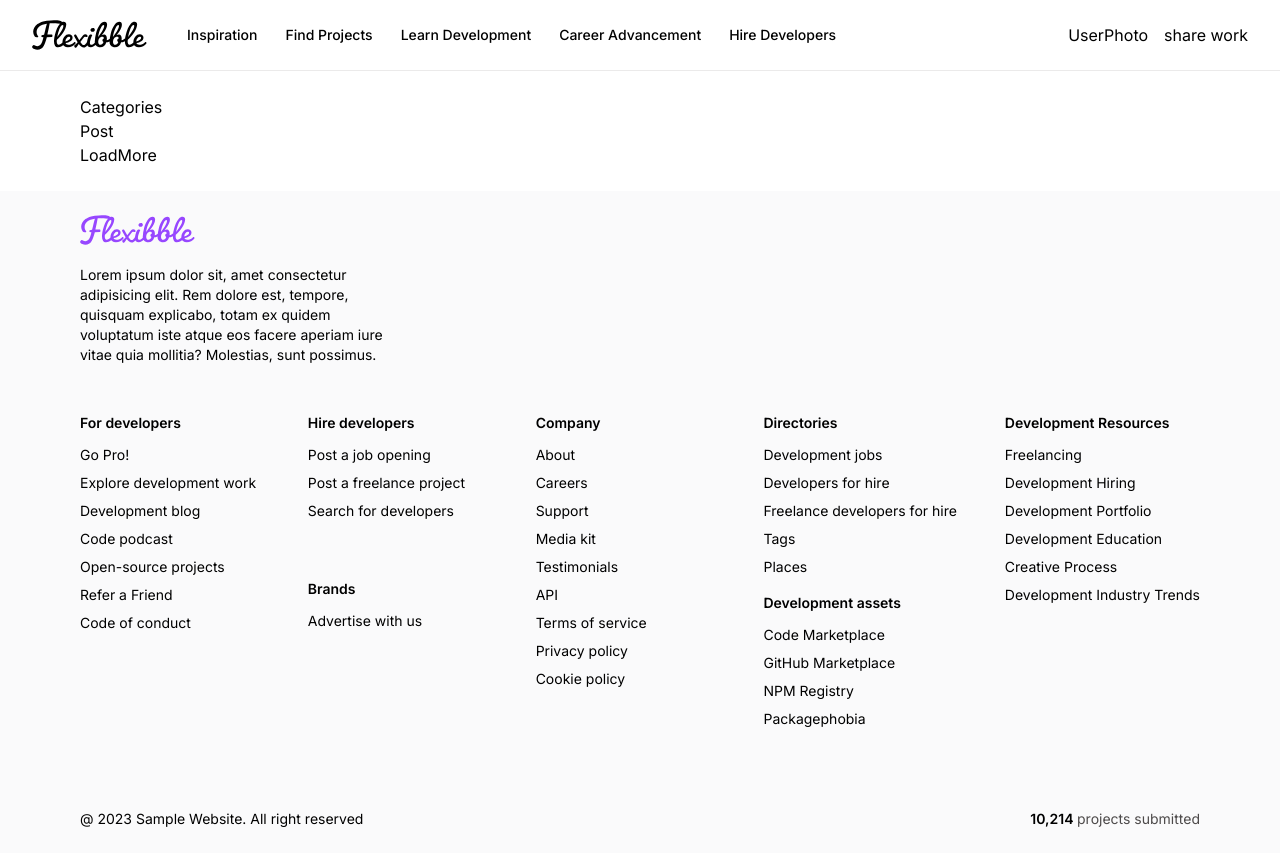
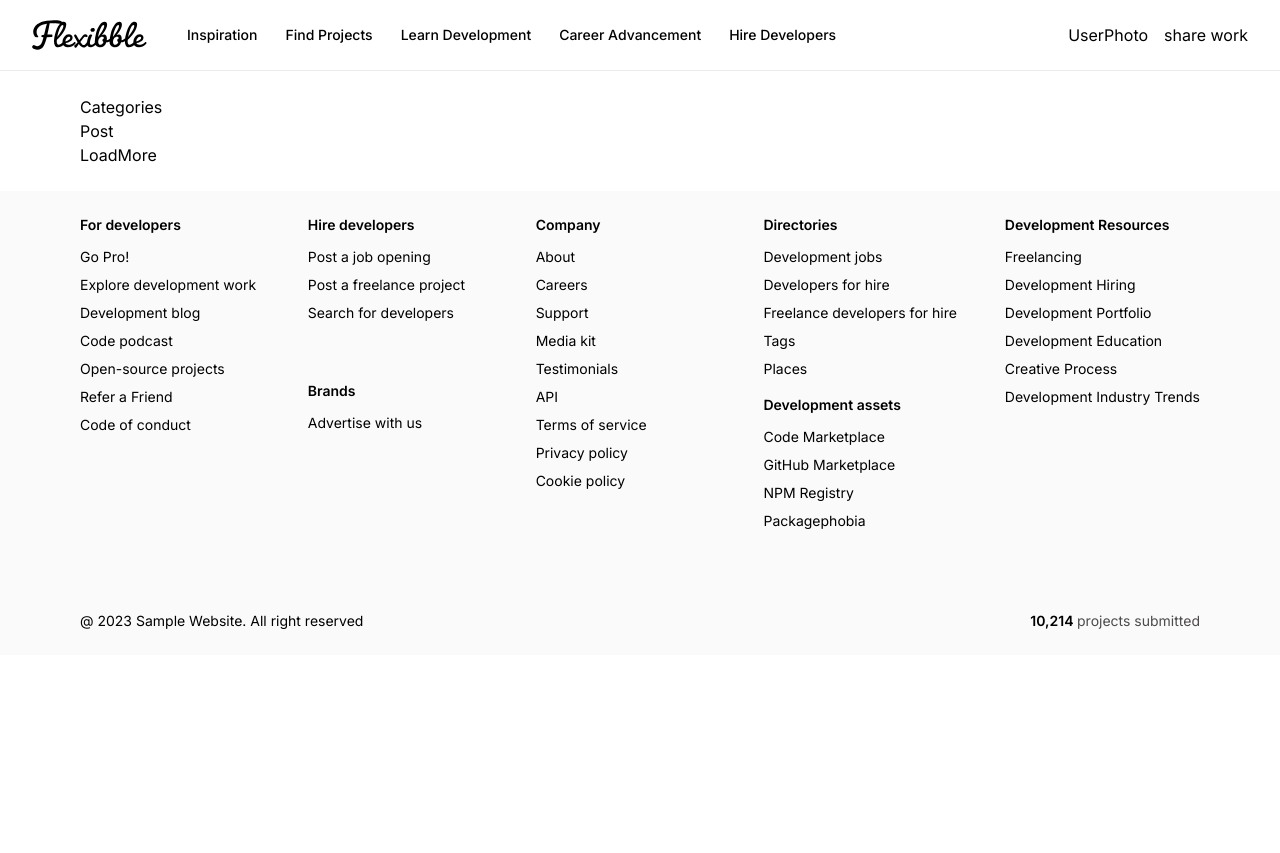
Before and after one commit to jirayu123za/staicweb, a Next.js app: page / in a window 1280 px wide. After the commit the page ends 800 px from the top, so only its background shows below. Built offline with nearby package versions, Linux system fonts and the light colour scheme.

Commit message:
remove logo

```diff
--- a/components/Footer.tsx
+++ b/components/Footer.tsx
@@ -21,18 +21,6 @@ const Footer = () => {
     return (
         <footer className="flexStart footer">
             <div className="flex flex-col gap-12 w-full">
-                <div className='flex items-start flex-col'>
-                    <Image
-                        src="/logo-purple.svg"
-                        width={115}
-                        height={38}
-                        alt='Flexible'
-                    />
-
-                    <p className='text-start text-sm font-normal mt-5 max-w-xs'>
-                        Lorem ipsum dolor sit, amet consectetur adipisicing elit. Rem dolore est, tempore, quisquam explicabo, totam ex quidem voluptatum iste atque eos facere aperiam iure vitae quia mollitia? Molestias, sunt possimus.
-                    </p>
-                </div>
                 <div className='flex flex-wrap gap-12'>
                     <FooterColumn title={footerLinks[0].title}
                         links={footerLinks[0].links}/>
```
